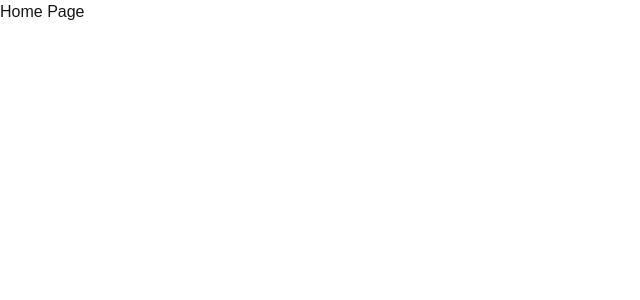
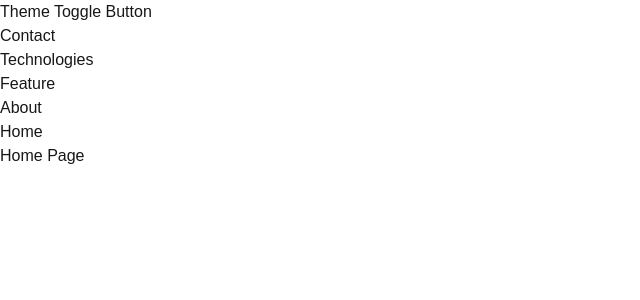
Before and after one commit to yaser-pakniyat/shop-demo, a Next.js app: page / in a window 1280 px wide. Shown: the top 300 px of the page, without its empty margins (0-640 px from the left). Built offline with nearby package versions, Linux system fonts and the light colour scheme.

Commit message:
feat(_app): integrate global Header into all pages

```diff
--- a/pages/_app.tsx
+++ b/pages/_app.tsx
@@ -1,6 +1,19 @@
+// import "@/styles/globals.css";
+// import type { AppProps } from "next/app";
+
+// export default function App({ Component, pageProps }: AppProps) {
+//   return <Component {...pageProps} />;
+// }
+
 import "@/styles/globals.css";
 import type { AppProps } from "next/app";
+import Header from "@/components/Header/Header";
 
 export default function App({ Component, pageProps }: AppProps) {
-  return <Component {...pageProps} />;
+  return (
+    <div>
+      <Header />
+      <Component {...pageProps} />
+    </div>
+  );
 }
```
